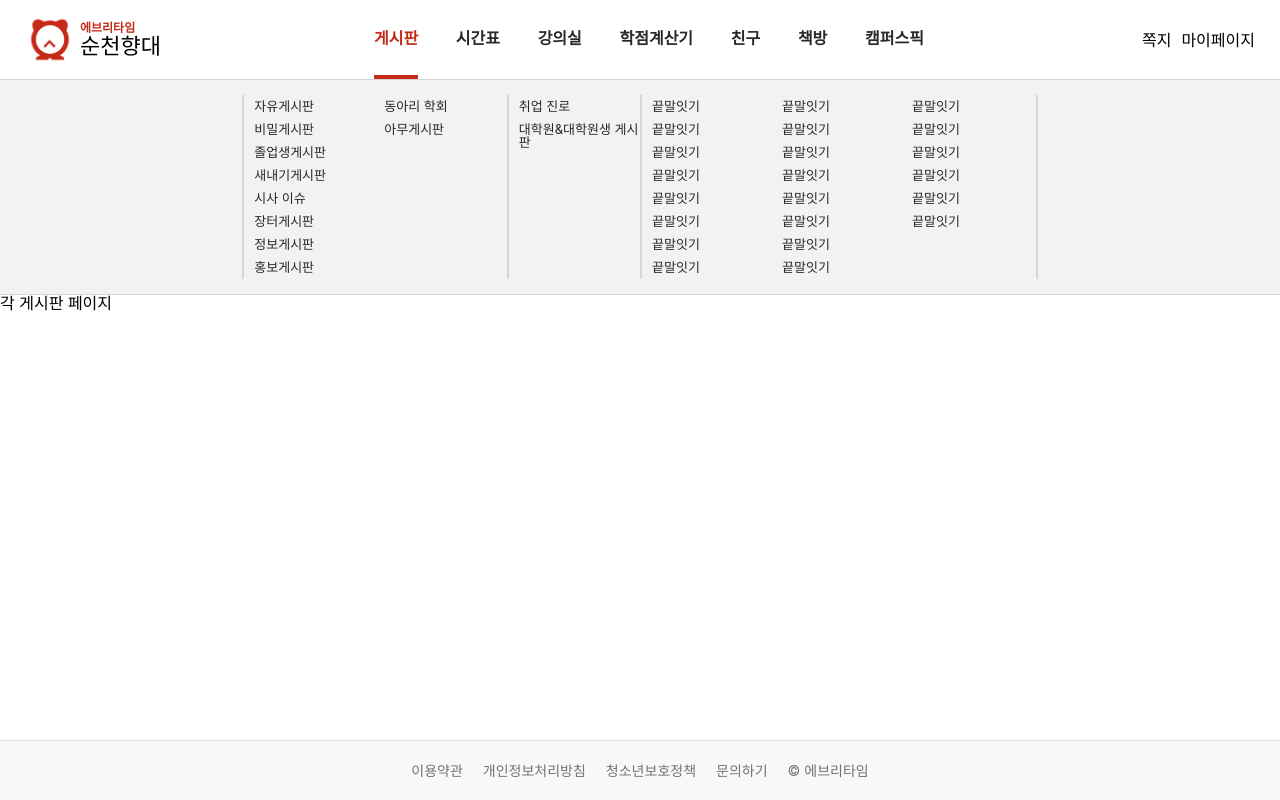
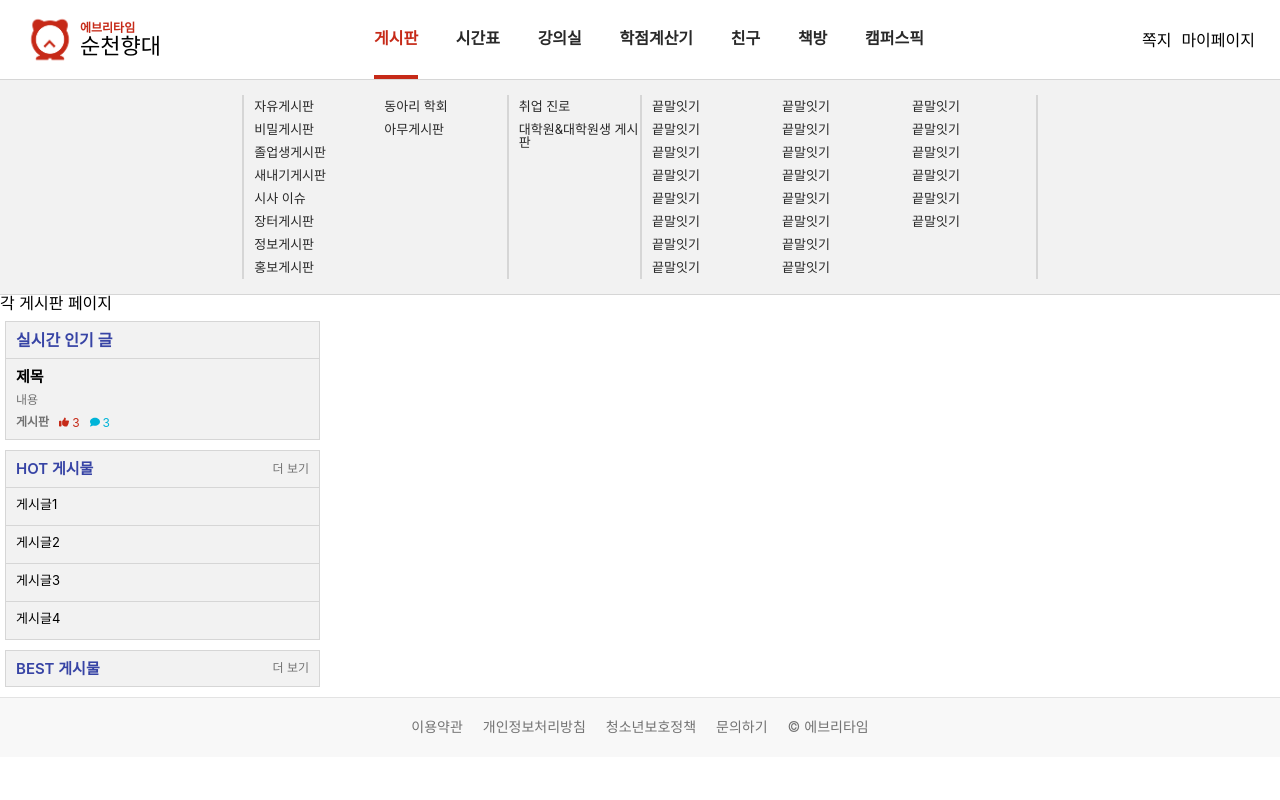
Before and after one commit to NevryTime/NevryTime-FE, a Next.js app: page /board in a window 1280 px wide. Built offline with nearby package versions, Linux system fonts and the light colour scheme.

Commit message:
feat: 게시판, 게시글에서 사용될 공통 컴포넌트 추가

```diff
--- a/pages/board/index.tsx
+++ b/pages/board/index.tsx
@@ -1,24 +1,14 @@
 import React from 'react';
-import styled from 'styled-components';
 
 import Header from '@/src/components/Header';
-import Footer from '@/src/components/Footer';
+import CommonLayout from '@/src/views/commonLayout';
 
-const FooterSection = styled.div`
-  width: 100%;
-  position: absolute;
-  bottom: 0;
-`;
-
-function boardPage() {
+function BoardPage() {
   return (
-    <div>
+    <CommonLayout>
       <Header />각 게시판 페이지
-      <FooterSection>
-        <Footer />
-      </FooterSection>
-    </div>
+    </CommonLayout>
   );
 }
 
-export default boardPage;
+export default BoardPage;
```
Also changed, not shown: pages/board/[contentId].tsx (+7 -17 lines).
